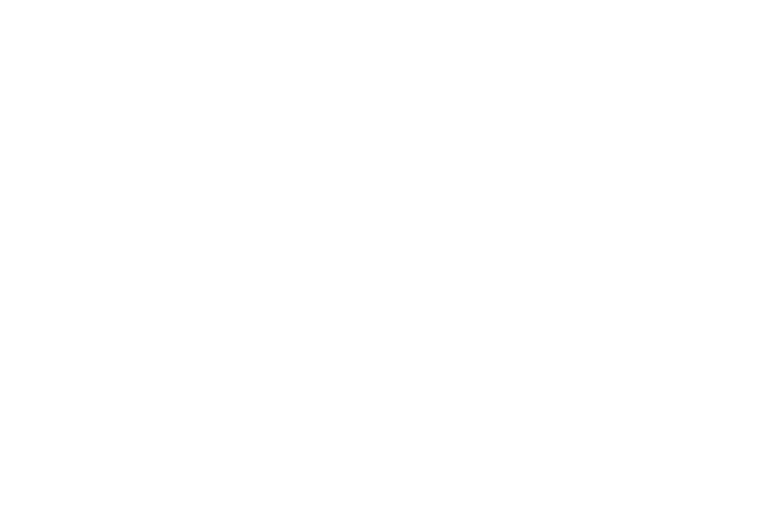
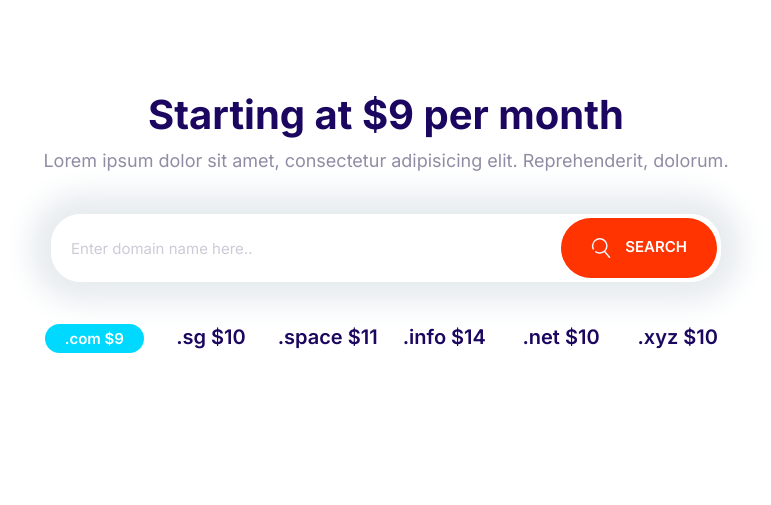
Before and after one commit to Naziasuleman/Moshify_CourseProject, a plain HTML site: page index.html in a window 1280 px wide. Shown: the whole page, without its empty margins (254-1025 px from the left). Drawn offline with Linux system fonts and the light colour scheme.

Commit message:
Defining the domain-block section

```diff
--- a/css/styles.css
+++ b/css/styles.css
@@ -196,10 +196,17 @@ a {
   font-size: 1.8rem;
   font-weight: 600;
   margin: 1rem 0;
+  outline: 0;
   padding: 2rem 3rem;
+  text-align: center;
   text-transform: uppercase;
   white-space: nowrap;
-  text-align: center;
+}
+.btn .icon{
+  width: 2rem;
+  height: 2rem;
+  margin-right: 1rem;
+  vertical-align: middle;
 }
 
 .btn--primary {
@@ -273,7 +280,7 @@ a {
 .input-group .input {
   border: 0;
   flex-grow: 1;
-  padding: 1.5rem 1rem;
+  padding: 1.5rem 2rem;
 }
 
 .input-group .btn {
@@ -683,3 +690,28 @@ a {
     align-self: center;
   }
 }
+
+.block-domain .input-group{
+  box-shadow: 0 0 30px 20px #e6ebee;
+  border: 0;
+  margin: 4rem auto;
+  max-width: 670px;
+}
+
+.block-domain__prices{
+  display: grid;
+  grid-template-columns: repeat(3, 1fr) ;
+  grid-template-rows: repeat(2, 6rem);
+  font-size: 2rem;
+  font-weight: 600;
+  justify-items: center;
+  max-width: 700px;
+  margin: 0 auto;
+}
+
+@media screen and (min-width: 768px){
+  .block-domain__prices{
+    grid-template-columns: repeat(auto-fit, minmax(10rem, 1fr));
+
+  }
+}
--- a/index.html
+++ b/index.html
@@ -15,6 +15,36 @@
     <link rel="stylesheet" href="css/styles.css" />
   </head>
   <body>
+    <section class="block container block-domain">
+      <header class="block__header">
+        <h2>Starting at $9 per month</h2>
+        <p>
+          Lorem ipsum dolor sit amet, consectetur adipisicing elit.
+          Reprehenderit, dolorum.
+        </p>
+      </header>
+      <div class="input-group">
+        <input
+          type="text"
+          class="input"
+          placeholder="Enter domain name here.."
+        />
+        <button class="btn btn--accent">
+          <svg class="icon icon--white">
+            <use xlink:href="images/sprite.svg#search"></use>
+          </svg>
+          Search
+        </button>
+      </div>
+      <ul class="list block-domain__prices">
+        <li><span class="badge badge--secondary">.com $9</span></li>
+        <li>.sg $10</li>
+        <li>.space $11</li>
+        <li>.info $14</li>
+        <li>.net $10</li>
+        <li>.xyz $10</li>
+      </ul>
+    </section>
     <script src="js/main.js"></script>
   </body>
 </html>
```
Also changed, not shown: components/domain-block.html (added, +26 -0 lines).
